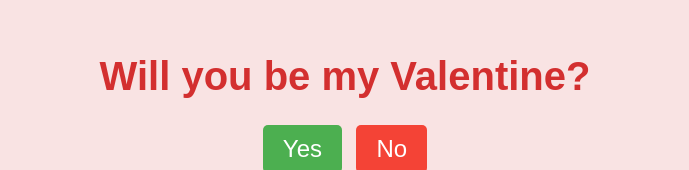
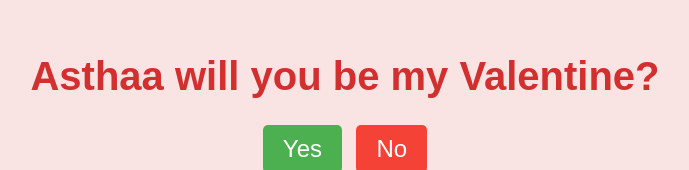
Before and after one commit to Bharat00007/Valentine, a plain HTML site: page index.html in a window 1280 px wide. Shown: the part 129-299 px from the top of the page, without its empty margins (295-984 px from the left). Drawn offline with Linux system fonts and the light colour scheme; no server answers.

Commit message:
Update index.html

```diff
--- a/index.html
+++ b/index.html
@@ -8,7 +8,7 @@
 </head>
 <body>
     <div class="container">
-        <h1>Will you be my Valentine?</h1>
+        <h1>Asthaa will you be my Valentine?</h1>
         <div class="buttons">
             <button class="yes-button" onclick="handleYesClick()">Yes</button>
             <button class="no-button" onclick="handleNoClick()">No</button>
```
